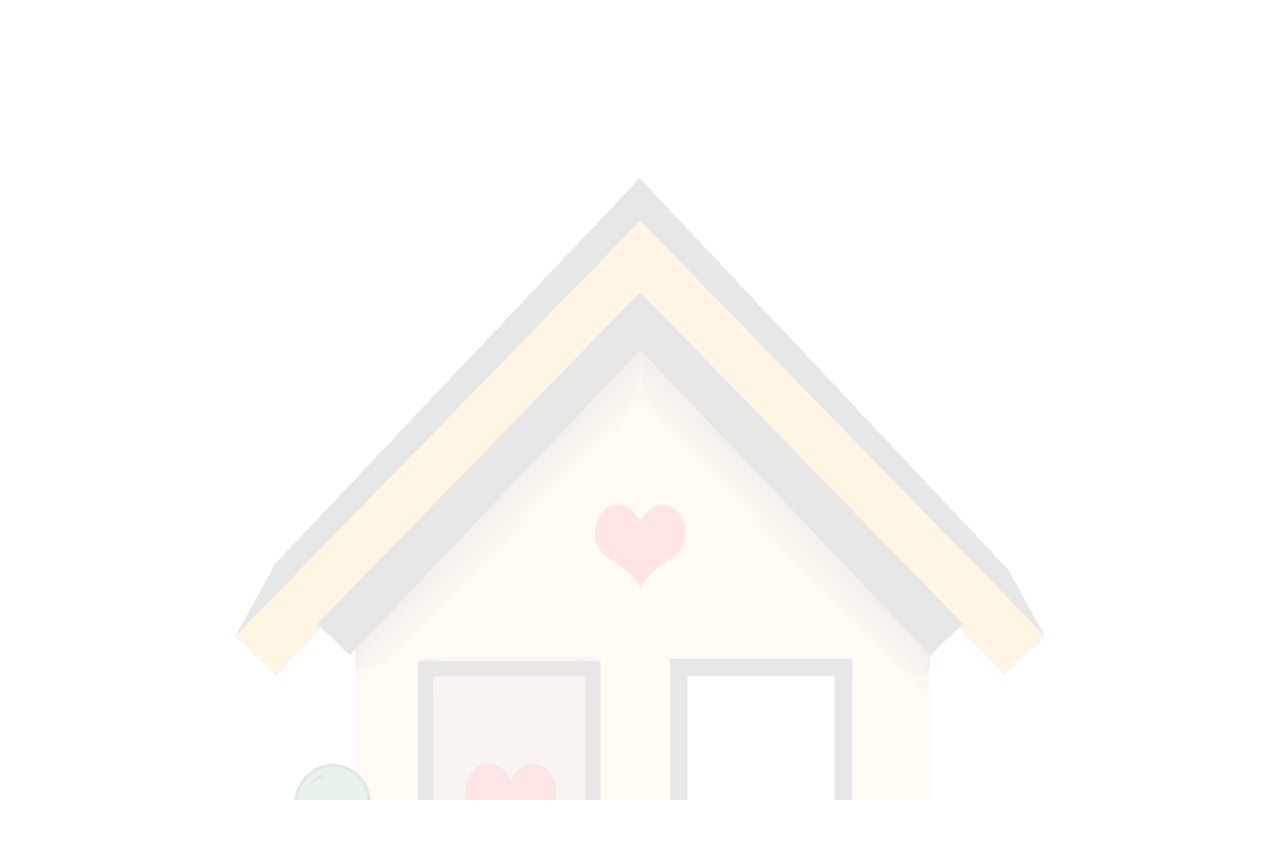
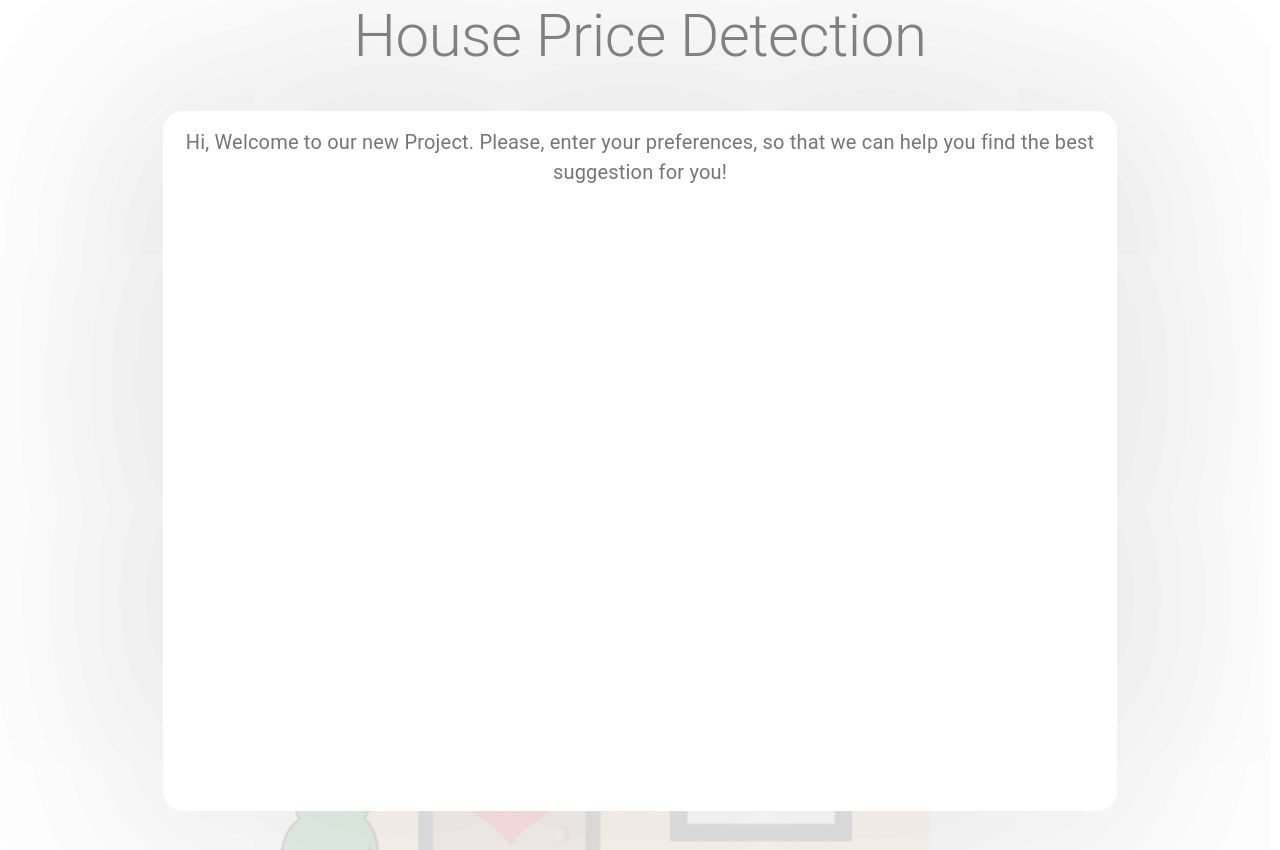
Before and after one commit to BullsEye34/NextUPProject, a React (Create React App) app in the folder Web/next-up/: page /result in a window 1280 px wide. Before the commit the page ends 800 px from the top, so only its background shows below. Built offline with nearby package versions, Linux system fonts and the light colour scheme.

Commit message:
Add Grid and Imports

```diff
--- a/Web/next-up/src/result.js
+++ b/Web/next-up/src/result.js
@@ -2,6 +2,10 @@ import React from 'react';
 import './App.css';
 import { makeStyles } from '@material-ui/core/styles';
 import back from './assets/house.png';
+import Grid from '@material-ui/core/Grid';
+import CardContent from '@material-ui/core/CardContent';
+import Typography from '@material-ui/core/Typography';
+import Card from '@material-ui/core/Card';
 
 
 
@@ -47,7 +51,24 @@ function Result() {
 
                 <div className="Background-image">
 
+                    <Grid container spacing={3}
+                        justify="center" style={{ zIndex: 1, }}>
+                        <Grid item xs={9}>
+                            <Typography variant="h2" component="h2" style={{ color: "grey" }}>
+                                House Price Detection
+    </Typography>
+                            <br></br>
+                            <Card className={classes.root} >
+                                <CardContent>
+                                    <Typography className={classes.title} color="textSecondary" gutterBottom>
+                                        Hi, Welcome to our new Project. Please, enter your preferences, so that we can help you find the best suggestion for you!
+    </Typography><br></br>
 
+                                </CardContent>
+
+                            </Card><br></br>
+                        </Grid>
+                    </Grid>
 
                     <img src={back} className="image"></img>
                 </div>
```
